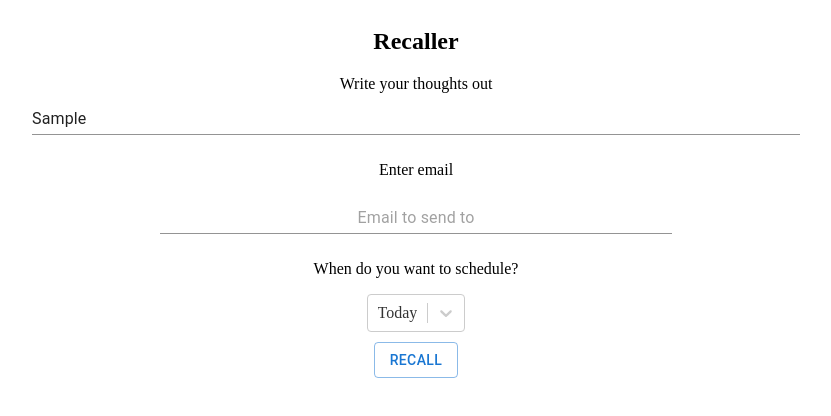
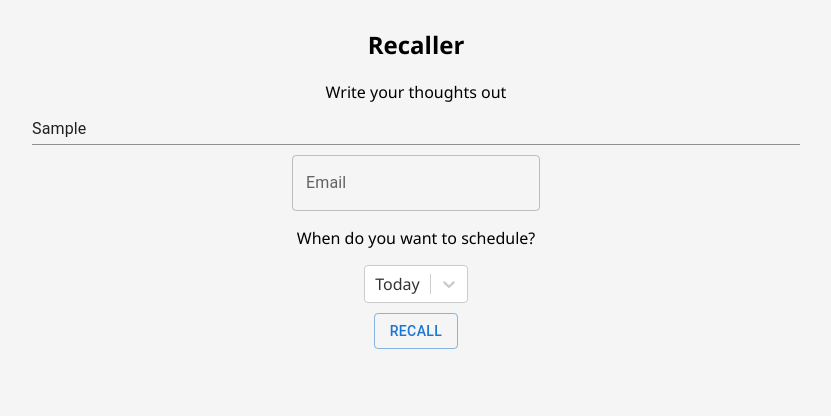
Before and after one commit to AryanMadhavVerma/recaller_app, a React (Create React App) app in the folder app_client/: page / in a window 1280 px wide. Both pictures are taken after typing "Sample" into the empty fields and a click on the button "SEND TO EMAIL". Shown: the top 416 px of the page, without its empty margins (224-1055 px from the left). Built offline with nearby package versions, Linux system fonts and the light colour scheme.

Commit message:
improve scheduler experience

```diff
--- a/app_client/src/App.js
+++ b/app_client/src/App.js
@@ -2,6 +2,7 @@ import react, {useState} from 'react'
 import axios from 'axios'
 import {Button} from '@mui/material';
 import { Input } from '@mui/material';
+import { TextField } from '@mui/material'
 
 import Select from 'react-select'
 
@@ -73,12 +74,14 @@ const App = () => {
         <div>
         {
           toggleState === false
-          ?<Button size = 'medium' variant = 'outlined' onClick={() => {setToggleState(true)} }>Send to email</Button>
+          ?<div>
+              <Button size = 'medium' variant = 'outlined' onClick={() => {setToggleState(true)} }>Send to email</Button>
+            </div>
           :null
         }
         </div>
         {
-          toggleState == true
+          toggleState === true
           ?
             (
               <div
@@ -89,8 +92,8 @@ const App = () => {
                   alignItems: "center",
                 }}
               >
-                <p>Enter email</p>
-                <Input
+                <TextField id="outlined-basic" label="Email" variant="outlined" value={emailID} onChange={(event) => setEmailID(event.target.value)} />
+                {/* <Input
                   style={{
                     width: "40vw",
                     marginTop: "10px",
@@ -100,7 +103,7 @@ const App = () => {
                   variant='outlined'
                   color='secondary'
                   size='small'
-                  placeholder="Email to send to" value={emailID} onChange={(event) => setEmailID(event.target.value)}/>
+                  placeholder="Email to send to" value={emailID} onChange={(event) => setEmailID(event.target.value)}/> */}
                 <p>When do you want to schedule?</p>
 
                 <Select
--- /dev/null
+++ b/app_client/src/index.css
@@ -0,0 +1,5 @@
+body,
+html {
+    font-family:'Segoe UI', Tahoma, Geneva, Verdana, sans-serif;
+    background-color: whitesmoke;
+}
--- a/app_client/src/index.js
+++ b/app_client/src/index.js
@@ -1,6 +1,7 @@
 import React from 'react';
 import {createRoot} from 'react-dom/client'
 import App from './App';
+import './index.css'
 
 const root = createRoot(document.getElementById('root'))
 
```
Also changed, not shown: package.json (added, +11 -0 lines), 10 other files (tests, documents, lock files or other folders).
